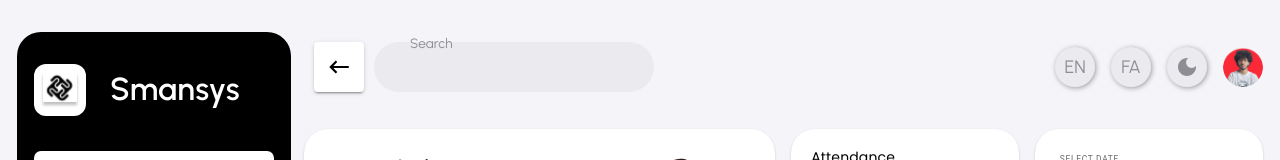
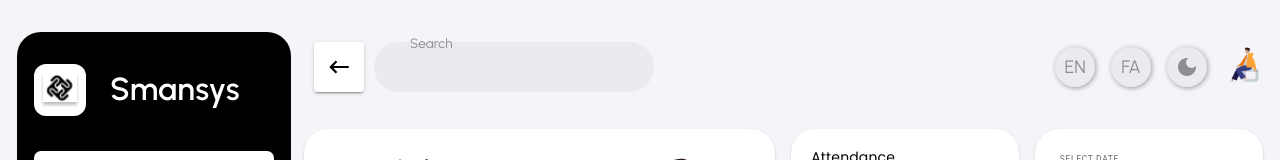
Before and after one commit to parsa-farshah/admin-panel, a Next.js app: page /dashboard in a window 1280 px wide. Shown: the top 160 px of the page. Built offline with nearby package versions, Linux system fonts and the light colour scheme; some icons are missing; a web font is replaced by a local one.

Commit message:
fix: import image svg 8

```diff
--- a/app/components/Header.jsx
+++ b/app/components/Header.jsx
@@ -1,4 +1,5 @@
 "use client";
+import ashwin from "../../public/ashwin.svg";
 import {
   Autocomplete,
   Box,
@@ -24,6 +25,7 @@ import SearchIcon from "@mui/icons-material/Search";
 import { myTheme } from "@/app/db/Db";
 import { Alexandria, Urbanist } from "next/font/google";
 import parsa from "../../public/icons/parsa.svg";
+import Image from "next/image";
 
 const urbanist = Urbanist({
   subsets: ["latin"],
@@ -229,7 +231,7 @@ function Header({
             alt="profile"
           /> */}
           {/* <img src="../" alt="" /> */}
-          <img src={parsa.src} alt="parsa" width={40} height={40} />
+          <Image height={200} src={ashwin} alt="ashvin" />
         </Box>
       </Stack>
     </Stack>
```
